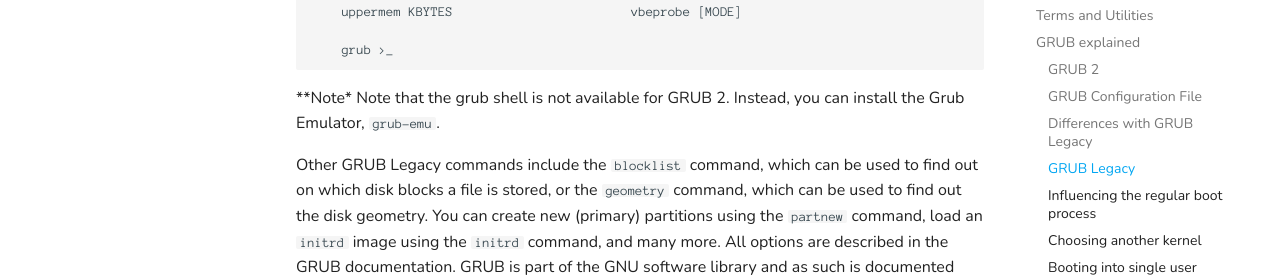
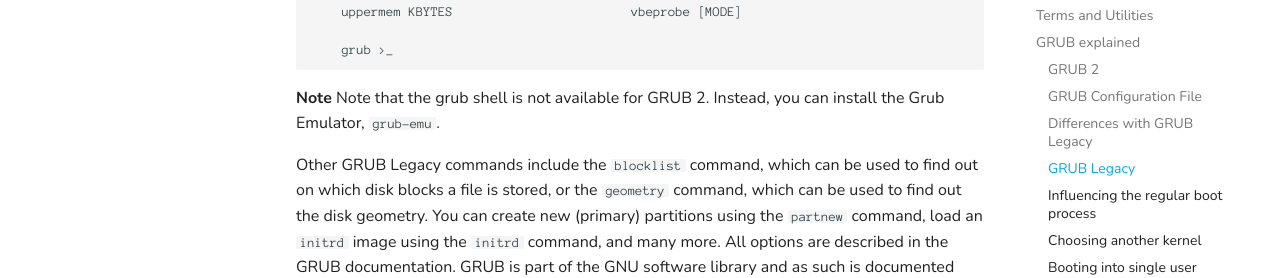
Before and after one commit to lpic2book/src, an MkDocs documentation site: the page built from docs/lpic2.202.2.md, in a window 1280 px wide and 900 px high, scrolled down 5496 px. Shown: the part 173-451 px from the top of the window. Built offline with MkDocs 1.6.1 and Material for MkDocs 9.7.7, drawn with Linux system fonts in a browser that asks for light colours; comment, search, counter and statistics services are not loaded.

Commit message:
fix table, minor typos

````diff
--- a/docs/lpic2.202.2.md
+++ b/docs/lpic2.202.2.md
@@ -288,7 +288,7 @@
 
 ```
 
-**Note*
+**Note**
 Note that the grub shell is not available for GRUB 2. Instead, you can
 install the Grub Emulator, `grub-emu`.
 
````
